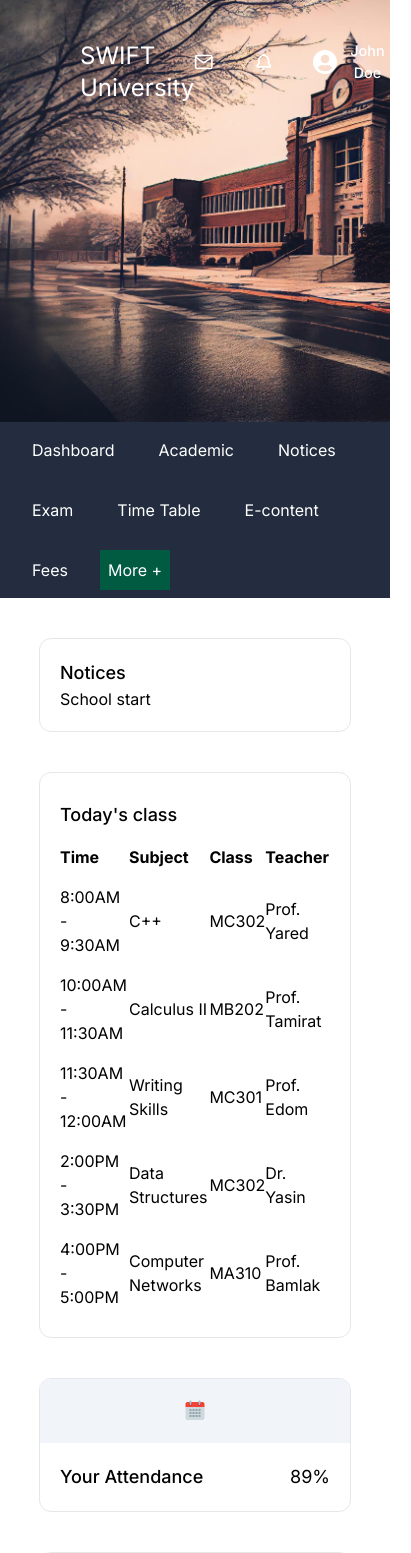
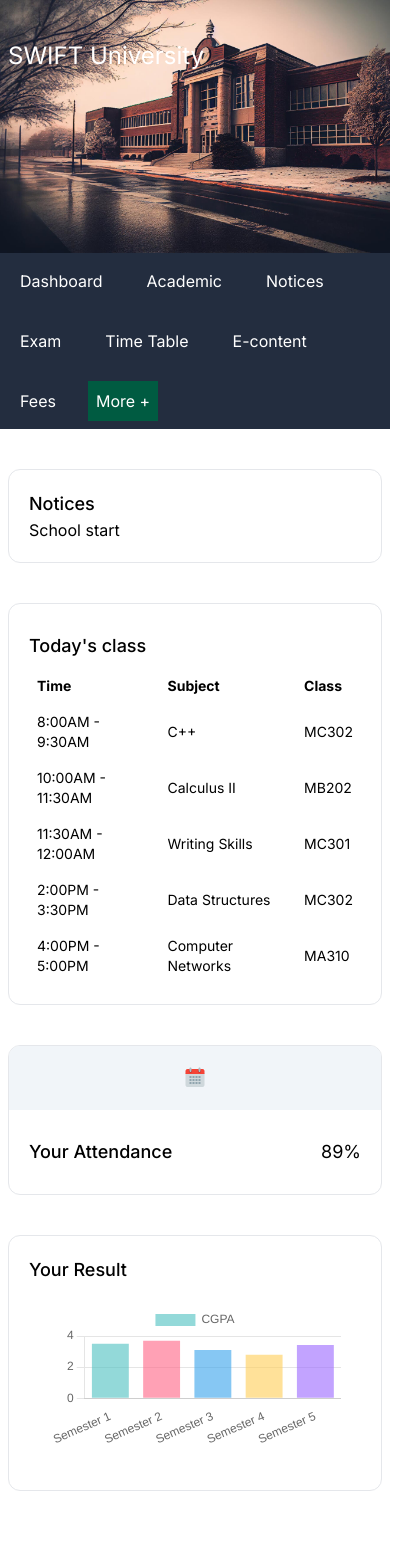
Before and after one commit to naolmelesse/sms-dashboard, a Next.js app: page / in a window 390 px wide. Shown: the top 1553 px of the page, 411 px wide, since content can reach past the window. After the commit the page ends 1531 px from the top, so only its background shows below. Built offline with nearby package versions, Linux system fonts and the light colour scheme.

Commit message:
student home responsiveness

```diff
--- a/app/components/nav.tsx
+++ b/app/components/nav.tsx
@@ -9,18 +9,18 @@ const Nav = () => {
 
     return(
         <div className="bg-[#232D3F] select-none">
-        <nav className="flex items-start py-10 bg-[url('/university.jpg')] bg-cover px-20 text-[#fff] justify-between h-[50vh]">
+        <nav className="flex items-start py-10 bg-[url('/university.jpg')] bg-cover px-2 lg:px-20 text-[#fff] justify-between h-[30vh] lg:h-[50vh]">
             <Link href="/" className="text-2xl">SWIFT University</Link>
 
 
-            <div className="flex items-center gap-10">
+            <div className="hidden flex-col lg:flex-row lg:flex items-center gap-10">
                 {/* <div className="flex items-center gap-5 border border-[#fff]">
                     <FiSearch className="text-[1.5rem]"/>
                     <input type="text" placeholder="Search..." className="py-1 outline-none bg-transparent placeholder:text-[#fff]" />
                 </div> */}
-            <FiMail className="text-2xl"/>
-            <BiBell className="text-2xl"/>
-            <UserProfile/>
+                <FiMail className="text-2xl"/>
+                <BiBell className="text-2xl"/>
+                <UserProfile/>
             </div>
         </nav>
         <StudentQuickTabs/>
--- a/app/components/student-info-container.tsx
+++ b/app/components/student-info-container.tsx
@@ -7,7 +7,7 @@ import { FcCalendar } from "react-icons/fc";
 export default function StudentInfoContainer(){
 
     return(
-        <div className="w-4/5 min-h-screen py-10 mx-auto gap-10 grid grid-cols-1 md:grid-cols-2">
+        <div className="lg:w-4/5 px-2 lg:px-0 min-h-screen py-10 mx-auto gap-10 grid grid-cols-1 md:grid-cols-2">
             <div className="border rounded-xl p-5">
                 <h3 className="text-lg md:text-xl font-medium">Notices</h3>
                 <p>School start</p>
@@ -15,21 +15,21 @@ export default function StudentInfoContainer(){
             {/* Time Table for today's classes */}
             <div className="border rounded-xl p-5">
                 <h3 className="text-lg md:text-xl font-medium py-2">Today's class</h3>
-                <table className="table-auto w-full divide-y-reverse divide-y-2 divide-slate-50 ">
+                <table className="table-auto text-sm w-full divide-y-reverse divide-y-2 divide-slate-50 ">
                     <tbody>
                     <tr className="text-left py-2">
-                        <th className="py-2">Time</th>
-                        <th className="py-2">Subject</th>
-                        <th className="py-2">Class</th>
-                        <th className="py-2">Teacher</th>
+                        <th className="p-2">Time</th>
+                        <th className="p-2">Subject</th>
+                        <th className="p-2">Class</th>
+                        <th className="p-2 hidden lg:block">Teacher</th>
                     </tr>
 
                     {Classes.map((item : ClassSession) =>
                     <tr key={item.subject}>
-                        <td className="py-2">{item.time}</td>
-                        <td className="py-2">{item.subject}</td>
-                        <td className="py-2">{item.class_location}</td>
-                        <td className="py-2">{item.teacher}</td>
+                        <td className="p-2">{item.time}</td>
+                        <td className="p-2">{item.subject}</td>
+                        <td className="p-2">{item.class_location}</td>
+                        <td className="p-2 hidden lg:block">{item.teacher}</td>
                     </tr>)}
                     </tbody>
                 </table>
@@ -39,7 +39,7 @@ export default function StudentInfoContainer(){
                 <div className="flex justify-center text-2xl lg:text-6xl bg-slate-100 py-5">
                     <FcCalendar className=""/>
                 </div>
-                <div className="flex items-center justify-between p-5">
+                <div className="flex items-center justify-between px-5 py-7">
                     <h3 className="text-lg md:text-xl font-medium">Your Attendance</h3>
                     <p className="text-lg lg:text-2xl">89%</p>
                 </div>
--- a/app/components/student-quick-tabs.tsx
+++ b/app/components/student-quick-tabs.tsx
@@ -2,12 +2,42 @@ import Link from "next/link";
 
 export default function StudentQuickTabs(){
     return(
-        <div className=" mx-auto px-5 py-2 lg:px-20 flex text-[#fff] flex-wrap gap-5 lg:py-5">
+        <div className=" mx-auto px-2 py-2 lg:px-20 flex items-center text-[#fff] flex-wrap gap-5 lg:py-5">
             <Link className="hover:bg-[#005B41] py-2 px-3 transition duration-300" href="">Dashboard</Link>
             <Link className="hover:bg-[#005B41] py-2 px-3 transition duration-300" href="">Academic</Link>
             <Link className="hover:bg-[#005B41] py-2 px-3 transition duration-300" href="">Notices</Link>
-            <Link className="hover:bg-[#005B41] py-2 px-3 transition duration-300" href="">Exam</Link>
-            <Link className="hover:bg-[#005B41] py-2 px-3 transition duration-300" href="">Time Table</Link>
+            <ul>
+                <li className="relative group">
+                    <Link className="hover:bg-[#005B41] py-2 px-3 transition duration-300" href="">Exam</Link>
+                    <ul className="hidden absolute top-full left-0 bg-gray-800 w-max group-hover:block">
+                        <li>
+                            <Link href="" className="hover:bg-[#005B41] transition duration-300 py-2 px-4 block">Up-coming Exam</Link>
+                        </li>
+                        <li>
+                            <Link href="" className="hover:bg-[#005B41] transition duration-300 py-2 px-4 block">Results</Link>
+                        </li>
+                        <li>
+                            <Link href="" className="hover:bg-[#005B41] transition duration-300 py-2 px-4 block">Examination Rules</Link>
+                        </li>
+                        <li>
+                            <Link href="" className="hover:bg-[#005B41] transition duration-300 py-2 px-4 block">Question Bank</Link>
+                        </li>
+                    </ul>
+                </li>
+            </ul>
+            <ul>
+                <li className="relative group">
+                <Link className="hover:bg-[#005B41] py-2 px-3 transition duration-300" href="">Time Table</Link>
+                <ul className="hidden absolute top-full left-0 bg-gray-800 w-max group-hover:block">
+                    <li>
+                        <Link href="" className="hover:bg-[#005B41] transition duration-300 py-2 px-4 block">Current Week Time-Table</Link>
+                    </li>
+                    <li>
+                        <Link href="" className="hover:bg-[#005B41] transition duration-300 py-2 px-4 block">Date-wise Time-Table</Link>
+                    </li>
+                </ul>
+                </li>
+            </ul>
             <Link className="hover:bg-[#005B41] py-2 px-3 transition duration-300" href="">E-content</Link>
             <Link className="hover:bg-[#005B41] py-2 px-3 transition duration-300" href="">Fees</Link>
             <Link className="bg-[#005B41] p-2 transition duration-300" href="">More +</Link>
--- a/app/globals.css
+++ b/app/globals.css
@@ -7,7 +7,26 @@
   padding: 0;
   box-sizing: border-box;
 }
+::-webkit-scrollbar {
+  width: 0.5rem;
+}
 
+::-webkit-scrollbar-track {
+  background: #f1f1f1;
+  border-radius: 8px;
+}
+
+::-webkit-scrollbar-thumb {
+  background: #888;
+  border-radius: 8px;
+}
+
+/* Styling for Firefox */
+scrollbar-width: thin;
+scrollbar-color: #888 #f1f1f1;
+scrollbar-thumb {
+  border-radius: 8px;
+}
 @layer base {
   :root {
     --background: 0 0% 100%;
```
